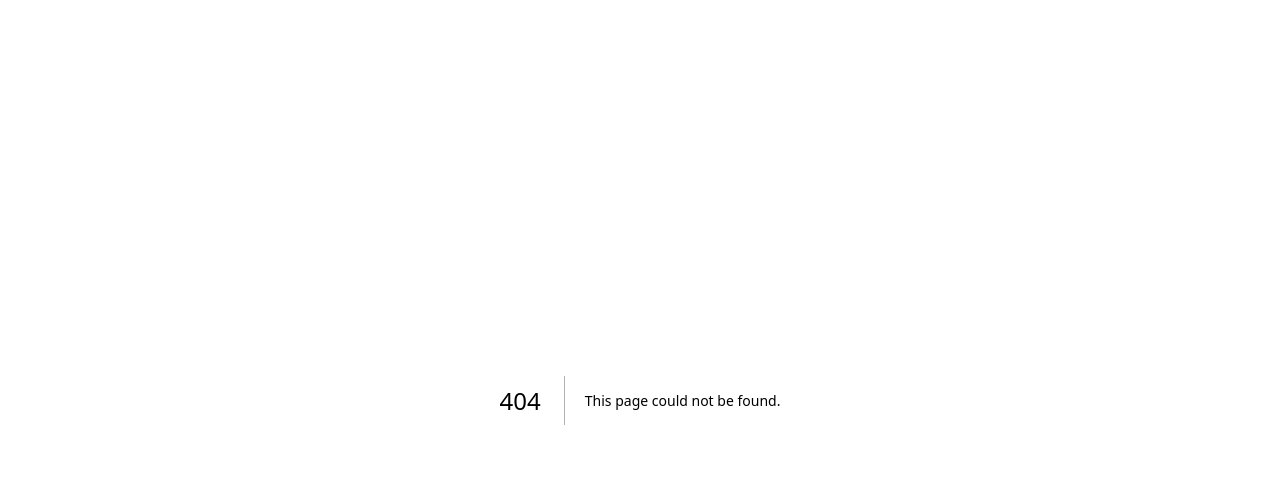
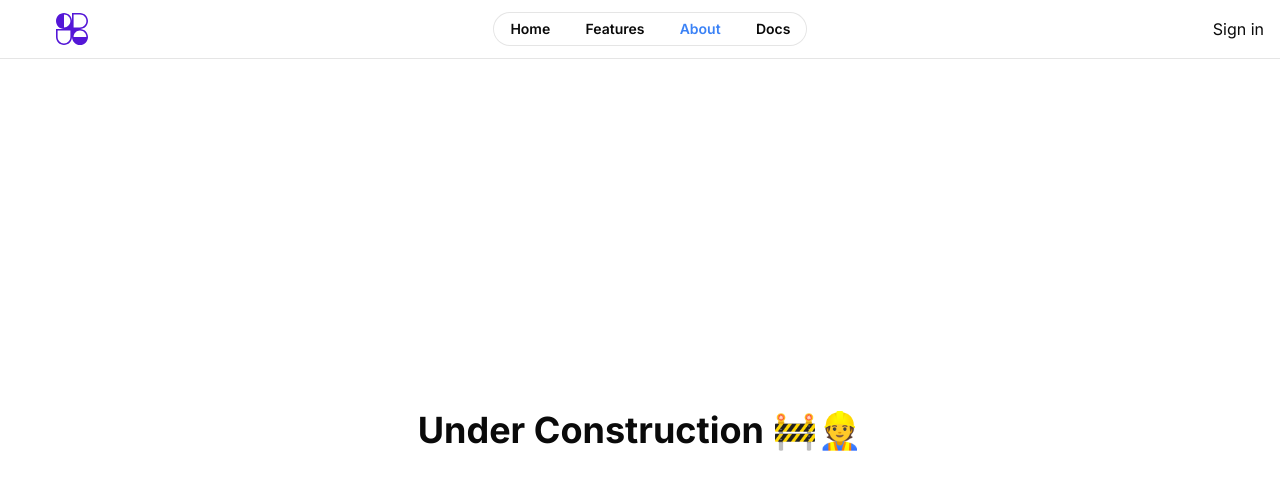
Before and after one commit to RohittCodes/codemonkey.js, a Next.js app: page /about in a window 1280 px wide. Before the commit this address had no page. Shown: the top 490 px of the page. Built offline with nearby package versions, Linux system fonts and the light colour scheme.

Commit message:
other pages

```diff
--- a/src/app/(main)/_components/navbar.jsx
+++ b/src/app/(main)/_components/navbar.jsx
@@ -4,14 +4,14 @@ import { cn } from "@/lib/utils";
 import { SignInButton } from "@clerk/nextjs";
 import Image from "next/image";
 import Link from "next/link";
-import { usePathname, useRouter } from "next/navigation";
+import { usePathname } from "next/navigation";
 
 const Navbar = () => {
   const routes = [
     { name: "Home", path: "/" },
-    { name: "Docs", path: "/docs" },
     { name: "Features", path: "/features" },
     { name: "About", path: "/about" },
+    { name: "Docs", path: "/docs" },
   ];
 
   let currentPath = usePathname();
--- /dev/null
+++ b/src/app/(main)/about/page.jsx
@@ -0,0 +1,9 @@
+const AboutPage = () => {
+  return (
+    <div className="flex flex-col items-center justify-center h-screen">
+      <h1 className="text-4xl font-bold">Under Construction 🚧👷</h1>
+    </div>
+  );
+};
+
+export default AboutPage;
--- /dev/null
+++ b/src/app/(main)/features/page.jsx
@@ -0,0 +1,9 @@
+const FeaturesPage = () => {
+  return (
+    <div className="flex flex-col items-center justify-center h-screen">
+      <h1 className="text-4xl font-bold">Under Construction 🚧👷</h1>
+    </div>
+  );
+};
+
+export default FeaturesPage;
--- a/src/app/docs/page.jsx
+++ b/src/app/docs/page.jsx
@@ -1,5 +1,9 @@
 const documentation = () => {
-  return <div className="flex flex-col w-full h-full">Document</div>;
+  return (
+    <div className="flex flex-col w-full h-full justify-center items-center">
+      <h1 className="text-4xl font-bold">Under Construction 🚧👷</h1>
+    </div>
+  );
 };
 
 export default documentation;
```
Also changed, not shown: 1 other file (tests, documents, lock files or other folders).
